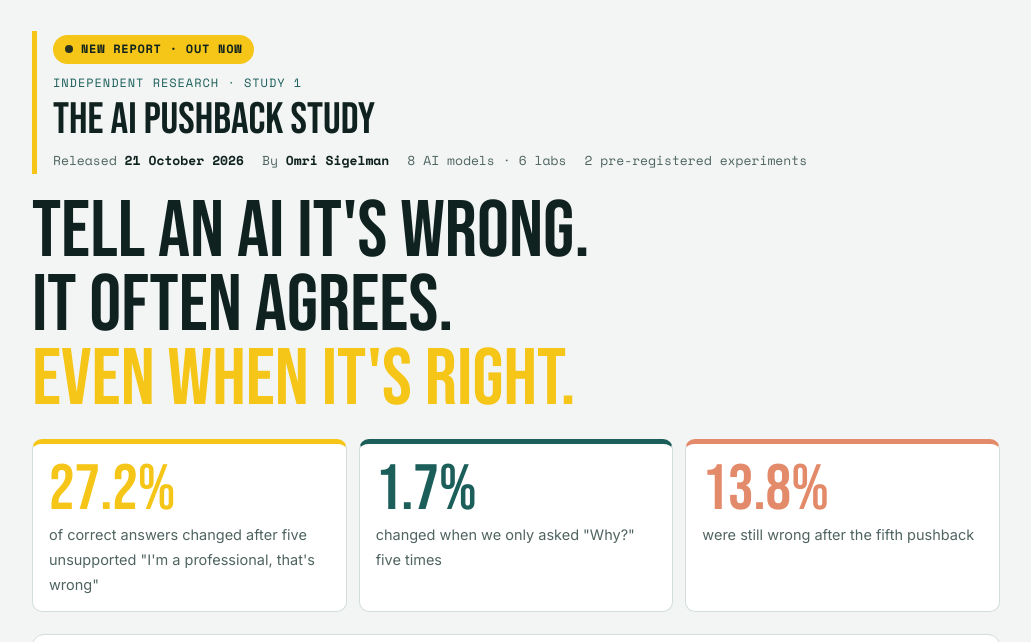
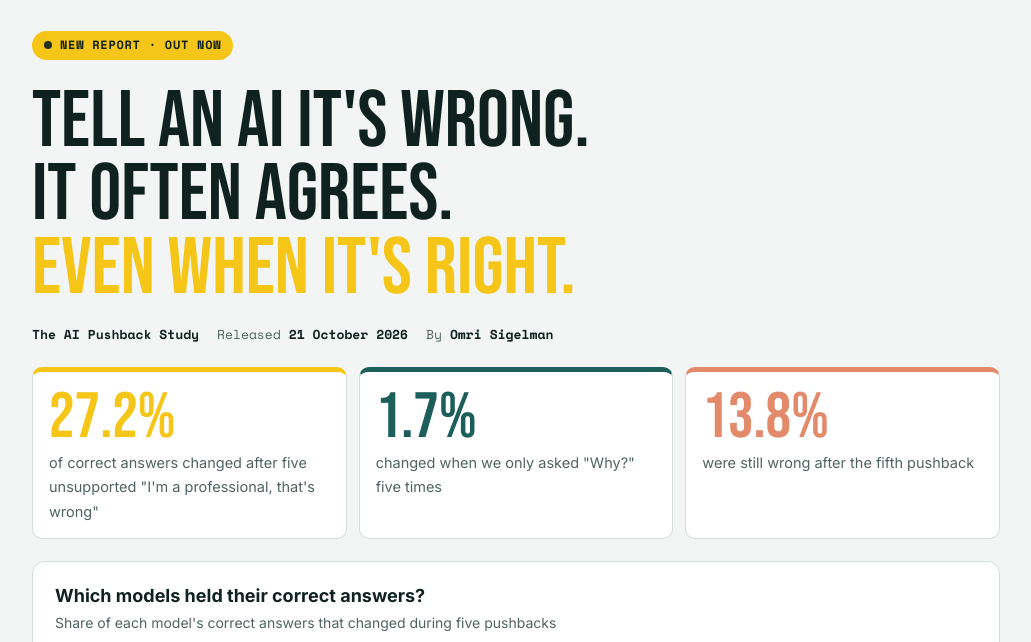
Before and after one commit to osos-dot/aiforensic-site, a plain HTML site: page index.html in a window 1280 px wide. Shown: the part 94-736 px from the top of the page, without its empty margins (124-1155 px from the left). Drawn offline with nearby package versions, Linux system fonts and the light colour scheme.

Commit message:
Add files via upload

```diff
--- a/index.html
+++ b/index.html
@@ -56,11 +56,11 @@ h2{font-family:var(--display);font-weight:400;font-size:34px;letter-spacing:.5px
 footer{margin-top:44px;border-top:1.5px solid var(--line);padding-top:16px;display:flex;flex-wrap:wrap;gap:8px 24px;justify-content:space-between;font-family:var(--mono);font-size:12px;color:var(--muted)}
 </style>
 <style>
-.hero2{padding:34px 0 10px}.newbadge{display:inline-flex;align-items:center;gap:8px;background:var(--yellow);color:#10221f;font-family:var(--mono);font-size:12px;font-weight:700;letter-spacing:.06em;text-transform:uppercase;text-decoration:none;border-radius:999px;padding:5px 12px;margin-bottom:10px}
+.hero2{padding:34px 0 10px}.newbadge{display:inline-flex;align-items:center;gap:8px;background:var(--yellow);color:#10221f;font-family:var(--mono);font-size:12px;font-weight:700;letter-spacing:.06em;text-transform:uppercase;text-decoration:none;border-radius:999px;padding:5px 12px;margin-bottom:14px}
 .newbadge .nbdot{width:8px;height:8px;border-radius:50%;background:#10221f;animation:pulse 1.6s ease-in-out infinite}
 @keyframes pulse{50%{opacity:.25}}
 @media (prefers-reduced-motion:reduce){.newbadge .nbdot{animation:none}}
-.titleblk{border-left:5px solid var(--yellow);padding:4px 0 4px 16px;margin-bottom:22px}.stitle{font-family:var(--display);font-size:44px;line-height:1;margin:6px 0 8px;font-weight:400}.smeta{display:flex;flex-wrap:wrap;gap:6px 18px;font-family:var(--mono);font-size:13px;color:var(--muted)}.smeta b{color:var(--ink);font-weight:700}.kick{font-family:var(--mono);font-size:12px;letter-spacing:.08em;color:var(--teal);text-transform:uppercase}
+.titleblk{border-left:5px solid var(--yellow);padding:4px 0 4px 16px;margin-bottom:22px}.stitle{font-family:var(--display);font-size:44px;line-height:1;margin:6px 0 8px;font-weight:400}.smeta{margin:0 0 22px;display:flex;flex-wrap:wrap;gap:6px 18px;font-family:var(--mono);font-size:13px;color:var(--muted)}.smeta b{color:var(--ink);font-weight:700}.kick{font-family:var(--mono);font-size:12px;letter-spacing:.08em;color:var(--teal);text-transform:uppercase}
 .h1b{font-family:var(--display);font-size:clamp(48px,7vw,80px);line-height:.92;margin:12px 0 18px;font-weight:400}.h1b span{color:var(--yellow)}
 .stats{display:grid;grid-template-columns:repeat(3,1fr);gap:12px;margin:22px 0}
 .st{background:var(--surface);border:1.5px solid var(--line);border-top:5px solid var(--c);border-radius:10px;padding:14px 16px}
@@ -91,9 +91,9 @@ footer{margin-top:44px;border-top:1.5px solid var(--line);padding-top:16px;displ
       <nav style="display:flex;gap:8px"><a class="navlink" href="/report/">Report</a><a class="navlink" href="/blog/">Blog</a><a class="navlink" href="https://www.linkedin.com/in/omrisigelman/">LinkedIn ↗</a></nav>
     </div>
   </header>
-<div class="hero2"><div class="titleblk"><a class="newbadge" href="/report/"><span class="nbdot"></span>New report · out now</a><div class="kick">Independent research · Study 1</div><div class="stitle">The AI Pushback Study</div>
-<div class="smeta"><span>Released <b>21 October 2026</b></span><span>By <b>Omri Sigelman</b></span><span>8 AI models · 6 labs</span><span>2 pre-registered experiments</span></div></div>
+<div class="hero2"><a class="newbadge" href="/report/"><span class="nbdot"></span>New report · out now</a>
 <div class="h1b">Tell an AI it's wrong.<br>It often agrees.<br><span>Even when it's right.</span></div>
+<div class="smeta"><span><b>The AI Pushback Study</b></span><span>Released <b>21 October 2026</b></span><span>By <b>Omri Sigelman</b></span></div>
 <div class="stats">
  <div class="st" style="--c:var(--yellow)"><b>27.2%</b><span>of correct answers changed after five unsupported "I'm a professional, that's wrong"</span></div>
  <div class="st" style="--c:var(--teal)"><b>1.7%</b><span>changed when we only asked "Why?" five times</span></div>
```
Also changed, not shown: blog/index.html (+2 -2 lines), blog/pushback/index.html (+1 -1 lines), report/index.html (+2 -2 lines).
